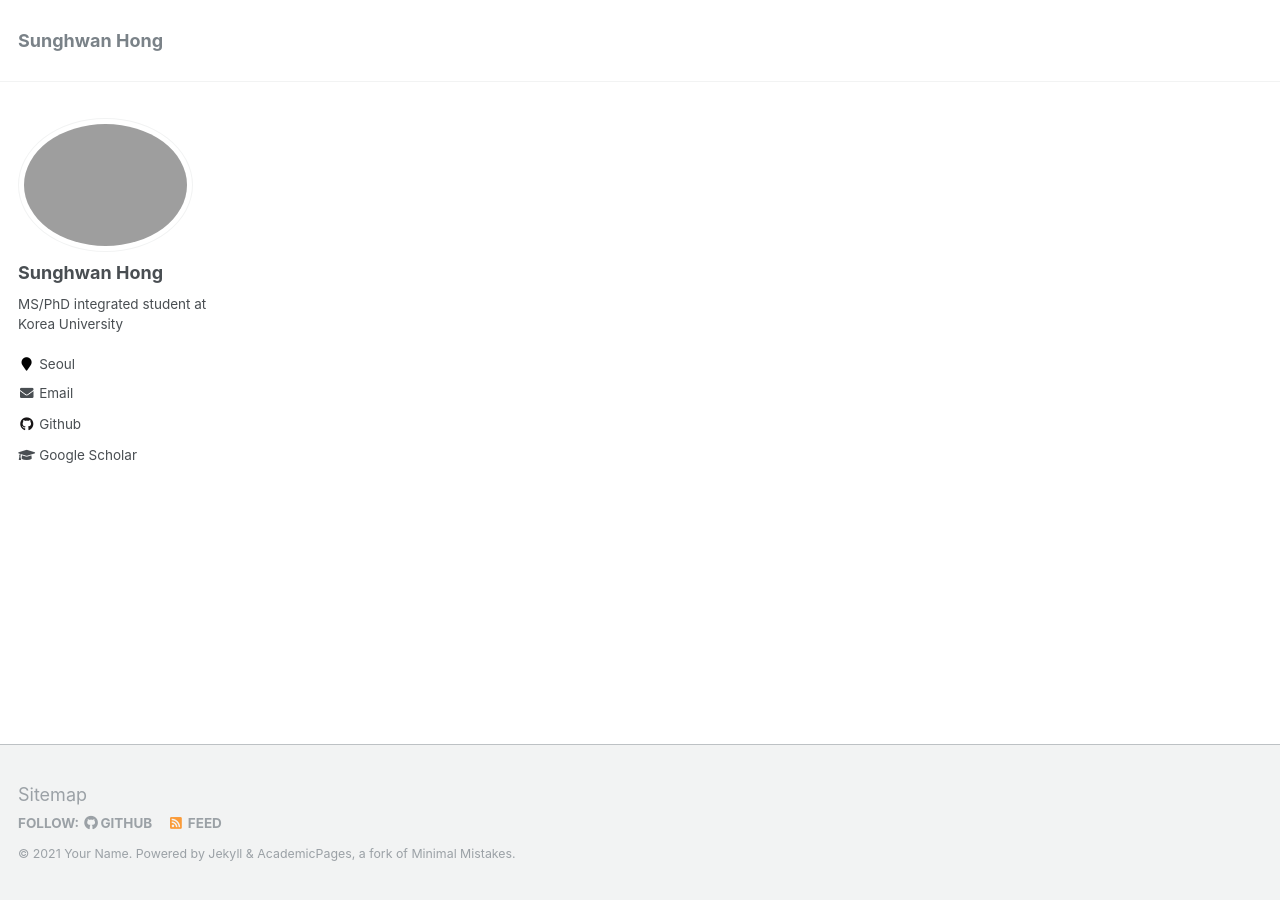
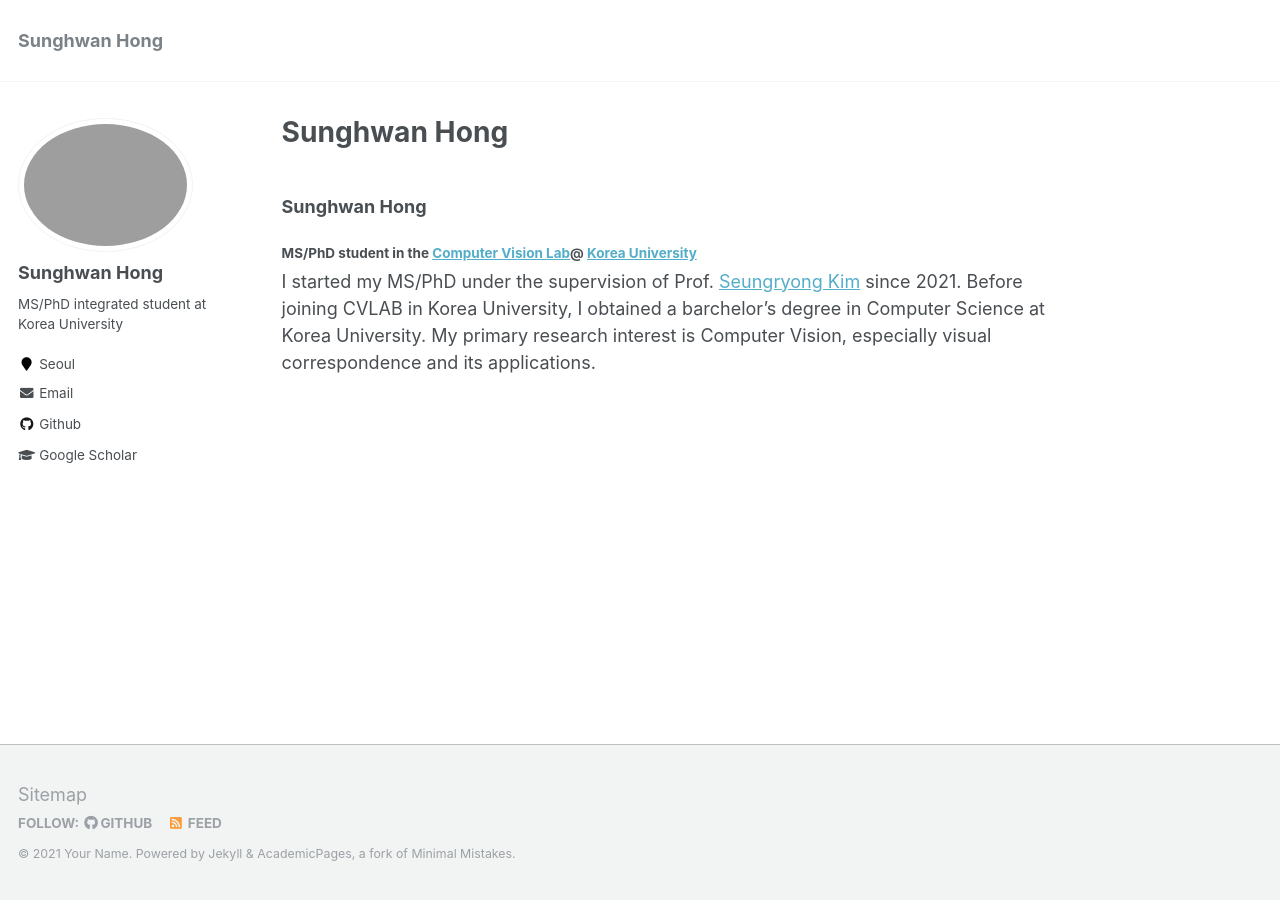
Before and after one commit to jang-1996/jang-1996.github.io, a Jekyll site: the page built from _pages/about.md, in a window 1280 px wide. Built offline with Jekyll 4.4.1, drawn with Linux system fonts in a browser that asks for light colours; our own code applies the rules of GitHub Pages for plain Markdown files.

Commit message:
edit profile

```diff
--- a/_pages/about.md
+++ b/_pages/about.md
@@ -7,3 +7,7 @@
   - /about/
   - /about.html
 ---
+### Sunghwan Hong
+#### MS/PhD student in the [Computer Vision Lab](https://cvlab.korea.ac.kr/ "cvlab")@ [Korea University](https://info.korea.edu/en_info/index.do "korea")
+I started my MS/PhD under the supervision of Prof. [Seungryong Kim](https://seungryong.github.io/) since 2021. Before joining CVLAB in Korea University,
+I obtained a barchelor's degree in Computer Science at Korea University. My primary research interest is Computer Vision, especially visual correspondence and its applications.
```
